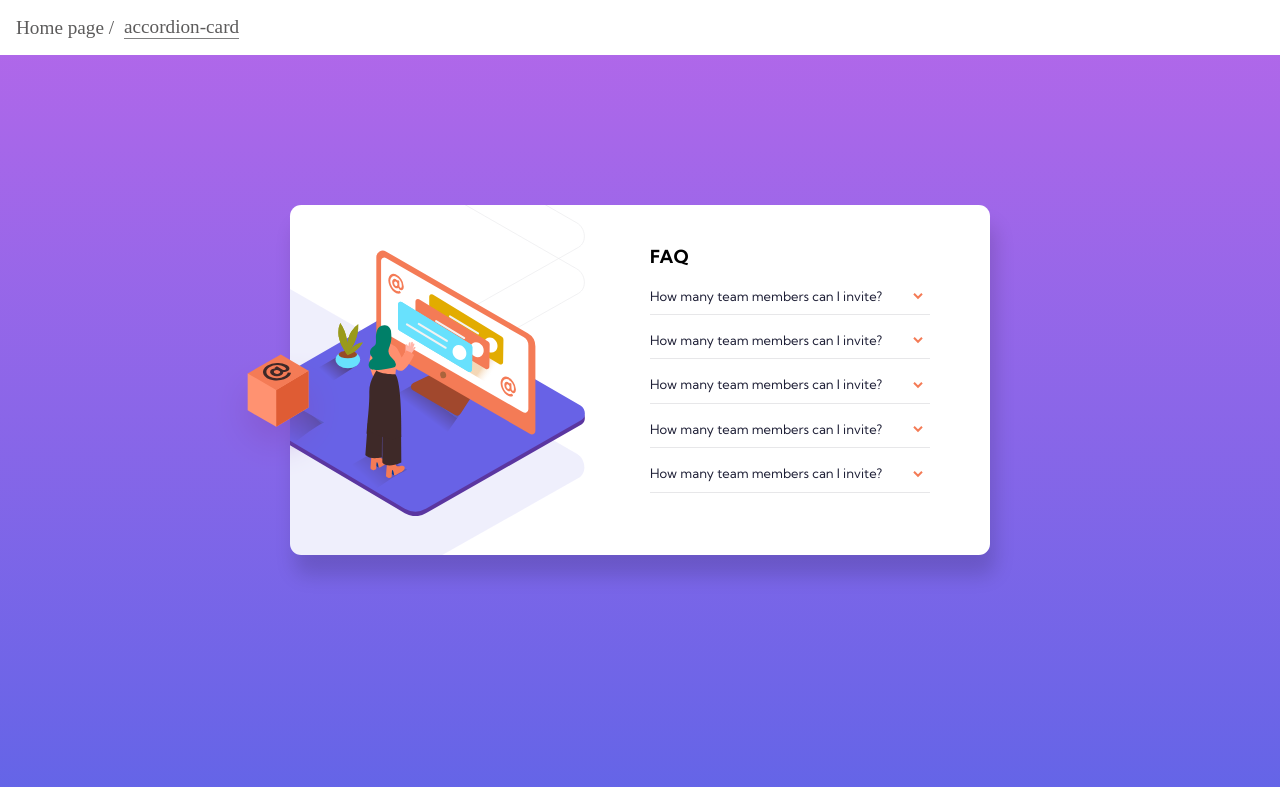
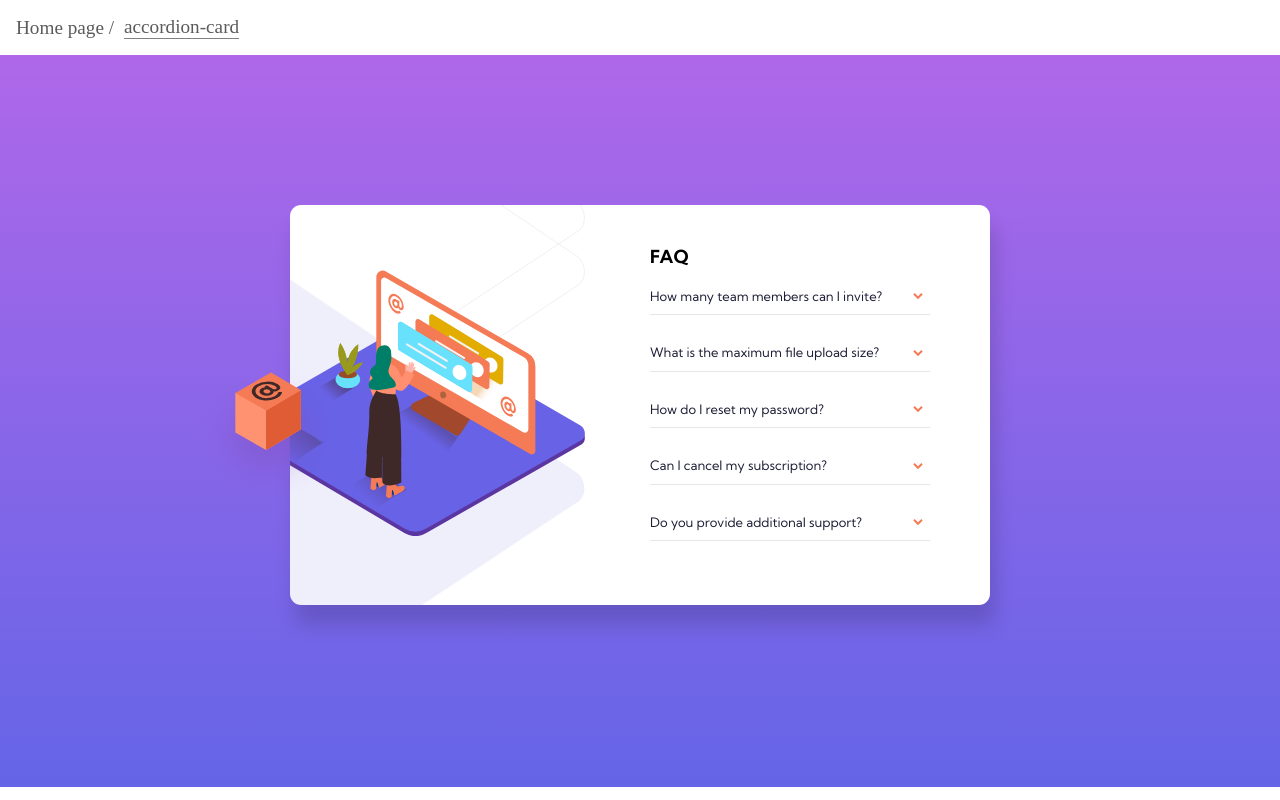
Before and after one commit to Dina2703/css_small-projects, a React (Create React App) app: page /accordion-card in a window 1280 px wide. Built offline with nearby package versions, Linux system fonts and the light colour scheme.

Commit message:
Accordion Card: accordion functionality

```diff
--- a/src/components/AccordionCard.js
+++ b/src/components/AccordionCard.js
@@ -1,11 +1,40 @@
-import React from "react";
+import { useState } from "react";
 import "../style/accordion.css";
-import womanOnlineImgDesktop from "../assets/accordion-card/images/illustration-woman-online-desktop.svg";
-import womanOnlineImgMobile from "../assets/accordion-card/images/illustration-woman-online-mobile.svg";
 import boxImgDesktop from "../assets/accordion-card/images/illustration-box-desktop.svg";
 import ArrowDownIcon from "../assets/accordion-card/images/icon-arrow-down.svg";
-import BgPatternMobile from "../assets/accordion-card/images/bg-pattern-mobile.svg";
-import BgPatternDesktop from "../assets/accordion-card/images/bg-pattern-desktop.svg";
+
+const accordionData = [
+  {
+    id: 1,
+    question: "How many team members can I invite?",
+    answer:
+      " You can invite up to 2 additional users on the Free plan. There is no limit on team members for the Premium plan.",
+  },
+  {
+    id: 2,
+    question: "What is the maximum file upload size?",
+    answer:
+      "No more than 2GB. All files in your account must fit your allotted storage space.",
+  },
+  {
+    id: 3,
+    question: "How do I reset my password?",
+    answer:
+      "Click “Forgot password” from the login page or “Change password” from your profile page. A reset link will be emailed to you.",
+  },
+  {
+    id: 4,
+    question: "Can I cancel my subscription?",
+    answer:
+      "Yes! Send us a message and we'll process your request no questions asked.",
+  },
+  {
+    id: 5,
+    question: "Do you provide additional support?",
+    answer:
+      "Chat and email support is available 24/7. Phone lines are open during normal business hours.",
+  },
+];
 
 function AccordionCard() {
   return (
@@ -22,81 +51,9 @@
             <h3>FAQ</h3>
           </div>
           <div className="accordion">
-            <div className="accordion_item">
-              <div className="accordion_question">
-                <p> How many team members can I invite?</p>
-                <span className="arrowIcon">
-                  <img src={ArrowDownIcon} alt="" />
-                </span>
-              </div>
-              <div className="accordion_answer">
-                <p>
-                  Lorem ipsum dolor sit amet consectetur adipisicing elit.
-                  Repudiandae aut reiciendis
-                </p>
-              </div>
-              <div className="devider"></div>
-            </div>
-            <div className="accordion_item">
-              <div className="accordion_question">
-                <p> How many team members can I invite?</p>
-                <span className="arrowIcon">
-                  <img src={ArrowDownIcon} alt="" />
-                </span>
-              </div>
-              <div className="accordion_answer">
-                <p>
-                  Lorem ipsum dolor sit amet consectetur adipisicing elit.
-                  Repudiandae aut reiciendis
-                </p>
-              </div>
-              <div className="devider"></div>
-            </div>
-            <div className="accordion_item">
-              <div className="accordion_question">
-                <p> How many team members can I invite?</p>
-                <span className="arrowIcon">
-                  <img src={ArrowDownIcon} alt="" />
-                </span>
-              </div>
-              <div className="accordion_answer">
-                <p>
-                  Lorem ipsum dolor sit amet consectetur adipisicing elit.
-                  Repudiandae aut reiciendis
-                </p>
-              </div>
-              <div className="devider"></div>
-            </div>
-            <div className="accordion_item">
-              <div className="accordion_question">
-                <p> How many team members can I invite?</p>
-                <span className="arrowIcon">
-                  <img src={ArrowDownIcon} alt="" />
-                </span>
-              </div>
-              <div className="accordion_answer">
-                <p>
-                  Lorem ipsum dolor sit amet consectetur adipisicing elit.
-                  Repudiandae aut reiciendis
-                </p>
-              </div>
-              <div className="devider"></div>
-            </div>
-            <div className="accordion_item">
-              <div className="accordion_question">
-                <p> How many team members can I invite?</p>
-                <span className="arrowIcon">
-                  <img src={ArrowDownIcon} alt="" />
-                </span>
-              </div>
-              <div className="accordion_answer">
-                <p>
-                  Lorem ipsum dolor sit amet consectetur adipisicing elit.
-                  Repudiandae aut reiciendis
-                </p>
-              </div>
-              <div className="devider"></div>
-            </div>
+            {accordionData.map((each) => (
+              <AccordionItem each={each} key={each.id} />
+            ))}
           </div>
         </div>
       </div>
@@ -104,4 +61,29 @@
   );
 }
 
+export const AccordionItem = ({ each }) => {
+  const [isActive, setIsActive] = useState("");
+
+  function toggleAccordion() {
+    setIsActive(isActive === "" ? "active" : "");
+  }
+  return (
+    <div className="accordion_item" key={each.id} onClick={toggleAccordion}>
+      <div className="accordion_question">
+        <p style={{ fontWeight: isActive ? "bold" : "" }}>{each.question}</p>
+        <span className="arrowIcon">
+          <img src={ArrowDownIcon} alt="" />
+        </span>
+      </div>
+      <div
+        className="accordion_answer"
+        style={{ display: isActive ? "block" : "none" }}
+      >
+        <p>{each.answer}</p>
+      </div>
+      <div className="devider"></div>
+    </div>
+  );
+};
+
 export default AccordionCard;
--- a/src/style/accordion.css
+++ b/src/style/accordion.css
@@ -23,7 +23,7 @@
 
 #accordion-proj .container {
   width: 700px;
-  height: 350px;
+  height: 400px;
   background-color: white;
   margin: auto;
   display: flex;
@@ -41,7 +41,7 @@
 #accordion-proj .hero-img-container {
   width: 100%;
   height: 100%;
-  background-size: 600px 580px;
+  background-size: 600px 680px;
   background-image: url(../assets/accordion-card/images/bg-pattern-desktop.svg);
   background-repeat: no-repeat;
   background-position: bottom -78px right 55px;
@@ -55,17 +55,17 @@
   background-size: 350px auto;
   background-image: url(../assets/accordion-card/images/illustration-woman-online-desktop.svg);
   background-repeat: no-repeat;
-  background-position: top 45px right 55px;
+  background-position: top 65px right 55px;
   position: absolute;
   content: "";
 }
 
 #accordion-proj .box-img {
-  width: 130px;
+  width: 140px;
   z-index: 100;
   position: absolute;
-  left: -77px;
-  bottom: 21%;
+  left: -92px;
+  bottom: 24%;
 }
 
 #accordion-proj .accordion-section {
@@ -92,17 +92,18 @@
 }
 
 .accordion-section .accordion_answer {
-  display: none;
+  display: block;
   color: var(--secondary-blue);
   font-size: 11px;
   padding: 6px 0;
 }
 
 .accordion {
-  height: 77%;
+  height: 80%;
   display: flex;
   flex-direction: column;
   justify-content: space-between;
+  overflow-y: auto;
 }
 
 .accordion_item {
```
